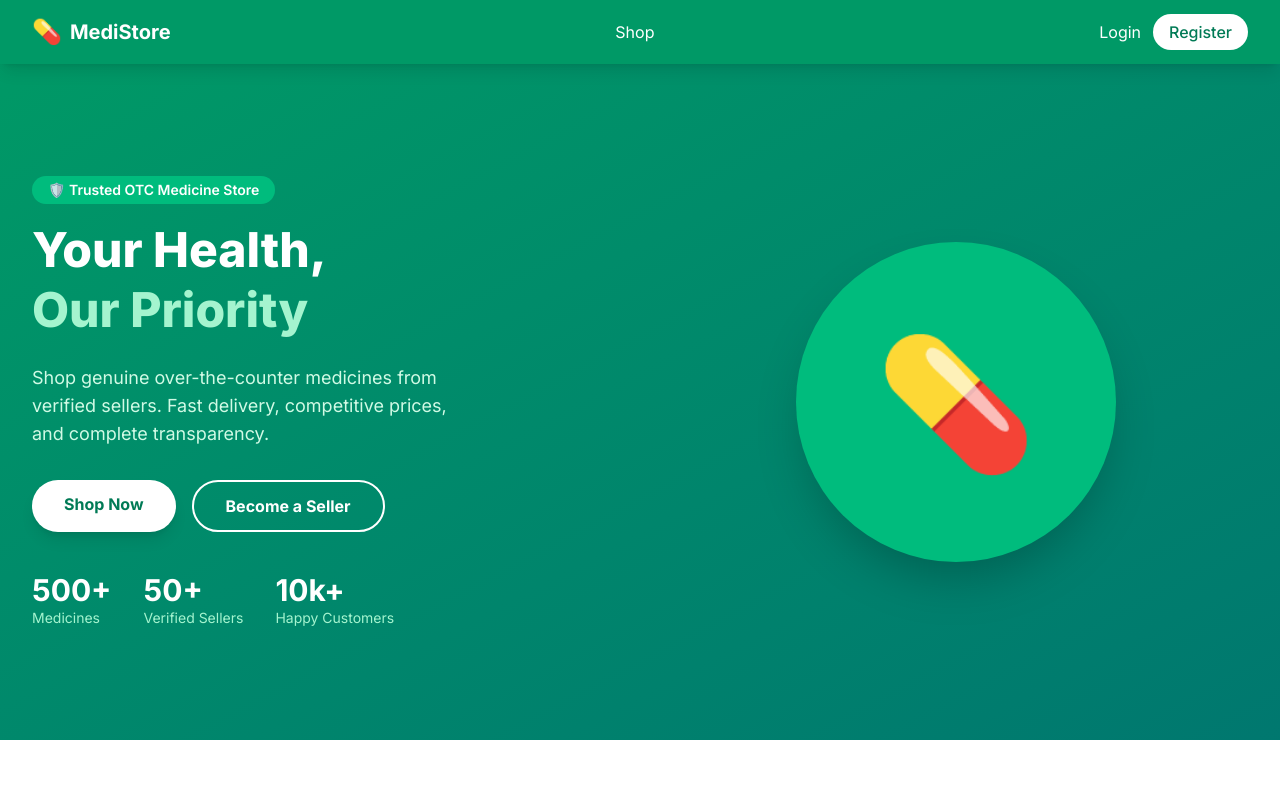
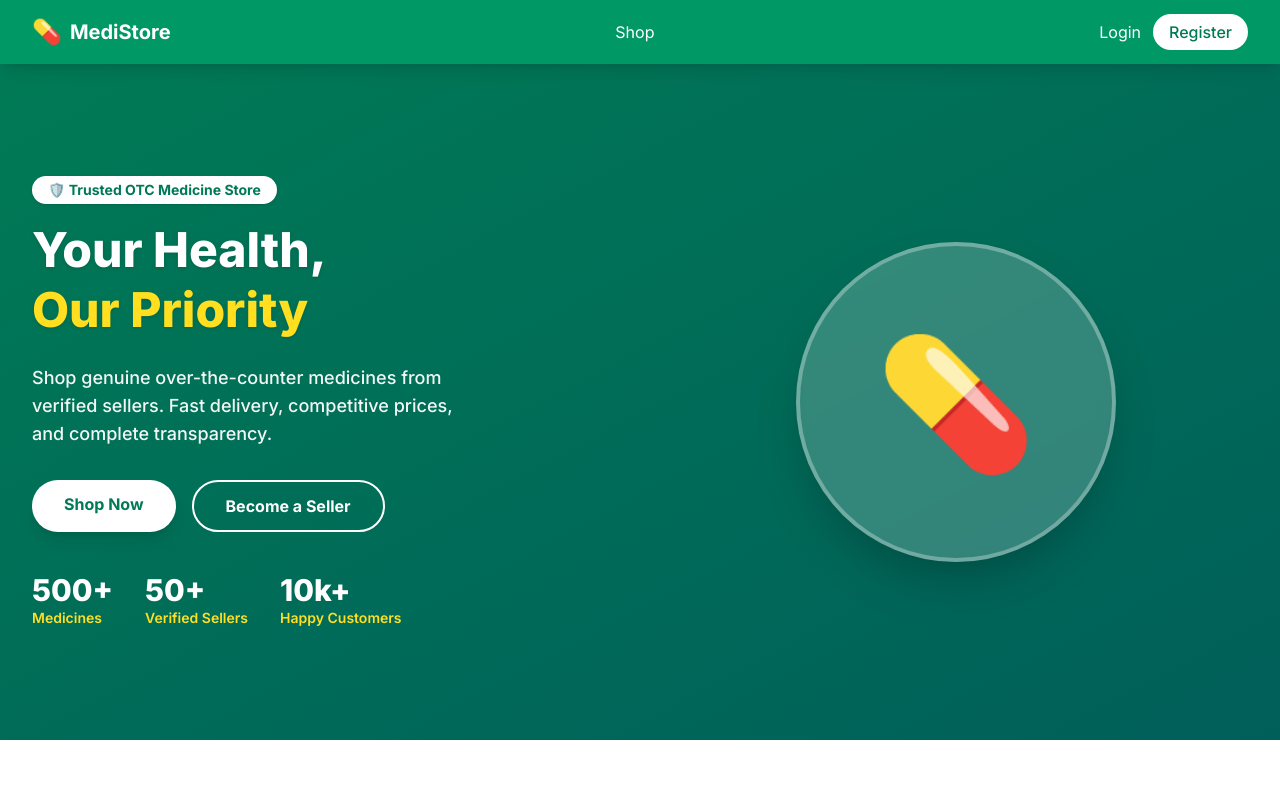
Before and after one commit to fahimahmed420/B6A4, a Next.js app: page / in a window 1280 px wide. Shown: the top 800 px of the page. Built offline with nearby package versions, Linux system fonts and the light colour scheme; no server answers.

Commit message:
fix: improve text visibility - bolder titles, better contrast on cards and hero section

```diff
--- a/src/components/MedicineCard.tsx
+++ b/src/components/MedicineCard.tsx
@@ -21,28 +21,18 @@ export default function MedicineCard({ medicine }: { medicine: Medicine }) {
 
   const handleAddToCart = (e: React.MouseEvent) => {
     e.preventDefault();
-    if (!user) {
-      toast.error("Please login to add items to cart");
-      return;
-    }
-    if (user.role !== "CUSTOMER") {
-      toast.error("Only customers can add items to cart");
-      return;
-    }
+    if (!user) { toast.error("Please login to add items to cart"); return; }
+    if (user.role !== "CUSTOMER") { toast.error("Only customers can add items to cart"); return; }
     addItem({ id: medicine.id, name: medicine.name, price: medicine.price, image: medicine.image, stock: medicine.stock });
     toast.success(`${medicine.name} added to cart`);
   };
 
   return (
-    <Link href={`/shop/${medicine.id}`} className="bg-white rounded-xl shadow-sm hover:shadow-md transition-all overflow-hidden group border border-gray-100">
+    <Link href={`/shop/${medicine.id}`} className="bg-white rounded-xl shadow-sm hover:shadow-lg transition-all overflow-hidden group border border-gray-200">
       <div className="relative h-44 bg-emerald-50 flex items-center justify-center overflow-hidden">
         {medicine.image ? (
           // eslint-disable-next-line @next/next/no-img-element
-          <img
-            src={medicine.image}
-            alt={medicine.name}
-            className="object-cover w-full h-full group-hover:scale-105 transition-transform duration-300"
-          />
+          <img src={medicine.image} alt={medicine.name} className="object-cover w-full h-full group-hover:scale-105 transition-transform duration-300" />
         ) : (
           <div className="text-6xl">💊</div>
         )}
@@ -53,20 +43,22 @@ export default function MedicineCard({ medicine }: { medicine: Medicine }) {
         )}
       </div>
       <div className="p-4">
-        <span className="text-xs text-emerald-600 font-medium bg-emerald-50 px-2 py-0.5 rounded-full">{medicine.category.name}</span>
-        <h3 className="font-semibold text-gray-900 mt-2 text-sm line-clamp-2">{medicine.name}</h3>
-        <p className="text-xs text-gray-500 mt-1">{medicine.manufacturer}</p>
+        <span className="text-xs text-emerald-700 font-semibold bg-emerald-100 px-2 py-0.5 rounded-full">{medicine.category.name}</span>
+        <h3 className="font-bold text-gray-900 mt-2 text-sm line-clamp-2 leading-snug">{medicine.name}</h3>
+        <p className="text-xs text-gray-600 mt-1 font-medium">{medicine.manufacturer}</p>
         <div className="flex items-center justify-between mt-3">
-          <span className="text-emerald-700 font-bold text-lg">${medicine.price.toFixed(2)}</span>
+          <span className="text-emerald-700 font-extrabold text-lg">${medicine.price.toFixed(2)}</span>
           <button
             onClick={handleAddToCart}
             disabled={medicine.stock === 0}
-            className="bg-emerald-600 text-white p-2 rounded-full hover:bg-emerald-700 disabled:opacity-50 disabled:cursor-not-allowed transition-colors"
+            className="bg-emerald-600 text-white p-2 rounded-full hover:bg-emerald-700 disabled:opacity-50 disabled:cursor-not-allowed transition-colors shadow-sm"
           >
             <ShoppingCart size={16} />
           </button>
         </div>
-        <p className="text-xs text-gray-400 mt-1">Stock: {medicine.stock}</p>
+        <p className="text-xs font-medium mt-1" style={{ color: medicine.stock < 10 ? '#dc2626' : '#16a34a' }}>
+          {medicine.stock > 0 ? `${medicine.stock} in stock` : "Out of stock"}
+        </p>
       </div>
     </Link>
   );
--- a/src/components/home/CategoriesSection.tsx
+++ b/src/components/home/CategoriesSection.tsx
@@ -53,8 +53,8 @@ export default function CategoriesSection() {
               className={`border rounded-xl p-5 text-center transition-all cursor-pointer ${colors[i % colors.length]}`}
             >
               <div className="text-3xl mb-2">{categoryIcons[cat.name] || "💊"}</div>
-              <div className="font-semibold text-gray-800 text-sm">{cat.name}</div>
-              <div className="text-xs text-gray-500 mt-1">{cat._count.medicines} items</div>
+              <div className="font-bold text-gray-900 text-sm">{cat.name}</div>
+              <div className="text-xs text-gray-600 font-medium mt-1">{cat._count.medicines} items</div>
             </Link>
           ))}
           {categories.length === 0 && Array.from({ length: 8 }).map((_, i) => (
--- a/src/components/home/HeroSection.tsx
+++ b/src/components/home/HeroSection.tsx
@@ -2,51 +2,45 @@ import Link from "next/link";
 
 export default function HeroSection() {
   return (
-    <section className="bg-gradient-to-br from-emerald-600 to-teal-700 text-white">
+    <section className="bg-gradient-to-br from-emerald-700 to-teal-800 text-white">
       <div className="max-w-7xl mx-auto px-4 sm:px-6 lg:px-8 py-20 md:py-28">
         <div className="grid grid-cols-1 md:grid-cols-2 gap-12 items-center">
           <div>
-            <span className="inline-block bg-emerald-500 text-white text-sm font-semibold px-4 py-1 rounded-full mb-4">
+            <span className="inline-block bg-white text-emerald-700 text-sm font-bold px-4 py-1 rounded-full mb-4 shadow">
               🛡️ Trusted OTC Medicine Store
             </span>
-            <h1 className="text-4xl md:text-5xl font-extrabold leading-tight mb-6">
+            <h1 className="text-4xl md:text-5xl font-extrabold leading-tight mb-6 text-white drop-shadow">
               Your Health, <br />
-              <span className="text-emerald-200">Our Priority</span>
+              <span className="text-yellow-300">Our Priority</span>
             </h1>
-            <p className="text-emerald-100 text-lg mb-8 max-w-md">
+            <p className="text-white text-lg mb-8 max-w-md font-medium opacity-95">
               Shop genuine over-the-counter medicines from verified sellers. Fast delivery, competitive prices, and complete transparency.
             </p>
             <div className="flex flex-col sm:flex-row gap-4">
-              <Link
-                href="/shop"
-                className="bg-white text-emerald-700 font-bold px-8 py-3 rounded-full hover:bg-emerald-50 transition-all shadow-lg text-center"
-              >
+              <Link href="/shop" className="bg-white text-emerald-700 font-bold px-8 py-3 rounded-full hover:bg-yellow-50 transition-all shadow-lg text-center text-base">
                 Shop Now
               </Link>
-              <Link
-                href="/register"
-                className="border-2 border-white text-white font-bold px-8 py-3 rounded-full hover:bg-white hover:text-emerald-700 transition-all text-center"
-              >
+              <Link href="/register" className="border-2 border-white text-white font-bold px-8 py-3 rounded-full hover:bg-white hover:text-emerald-700 transition-all text-center text-base">
                 Become a Seller
               </Link>
             </div>
             <div className="mt-10 flex gap-8">
               <div>
-                <div className="text-3xl font-bold">500+</div>
-                <div className="text-emerald-200 text-sm">Medicines</div>
+                <div className="text-3xl font-extrabold text-white">500+</div>
+                <div className="text-yellow-300 text-sm font-semibold">Medicines</div>
               </div>
               <div>
-                <div className="text-3xl font-bold">50+</div>
-                <div className="text-emerald-200 text-sm">Verified Sellers</div>
+                <div className="text-3xl font-extrabold text-white">50+</div>
+                <div className="text-yellow-300 text-sm font-semibold">Verified Sellers</div>
               </div>
               <div>
-                <div className="text-3xl font-bold">10k+</div>
-                <div className="text-emerald-200 text-sm">Happy Customers</div>
+                <div className="text-3xl font-extrabold text-white">10k+</div>
+                <div className="text-yellow-300 text-sm font-semibold">Happy Customers</div>
               </div>
             </div>
           </div>
           <div className="hidden md:flex justify-center">
-            <div className="w-80 h-80 bg-emerald-500 rounded-full flex items-center justify-center text-9xl shadow-2xl">
+            <div className="w-80 h-80 bg-white/20 backdrop-blur rounded-full flex items-center justify-center text-9xl shadow-2xl border-4 border-white/30">
               💊
             </div>
           </div>
```
